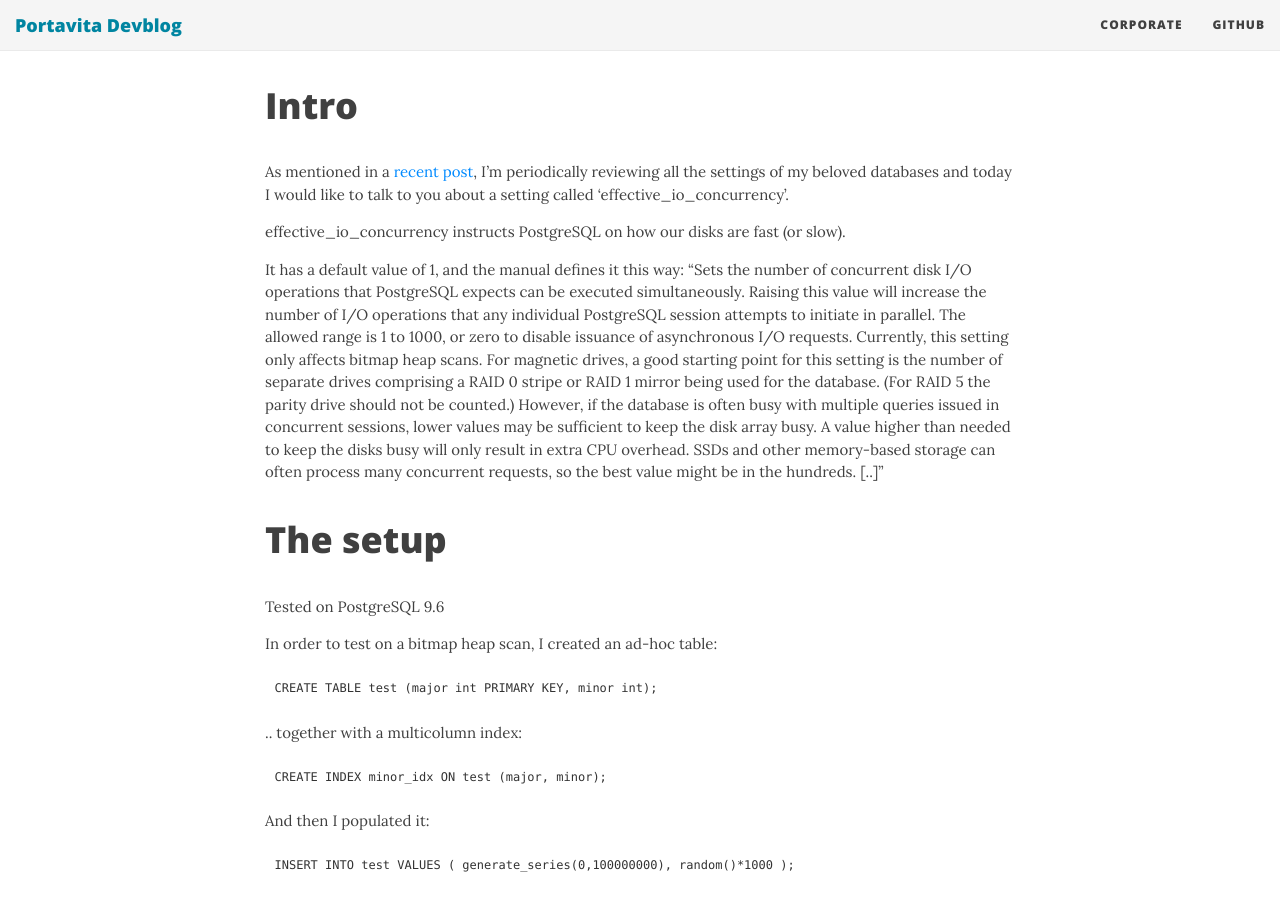
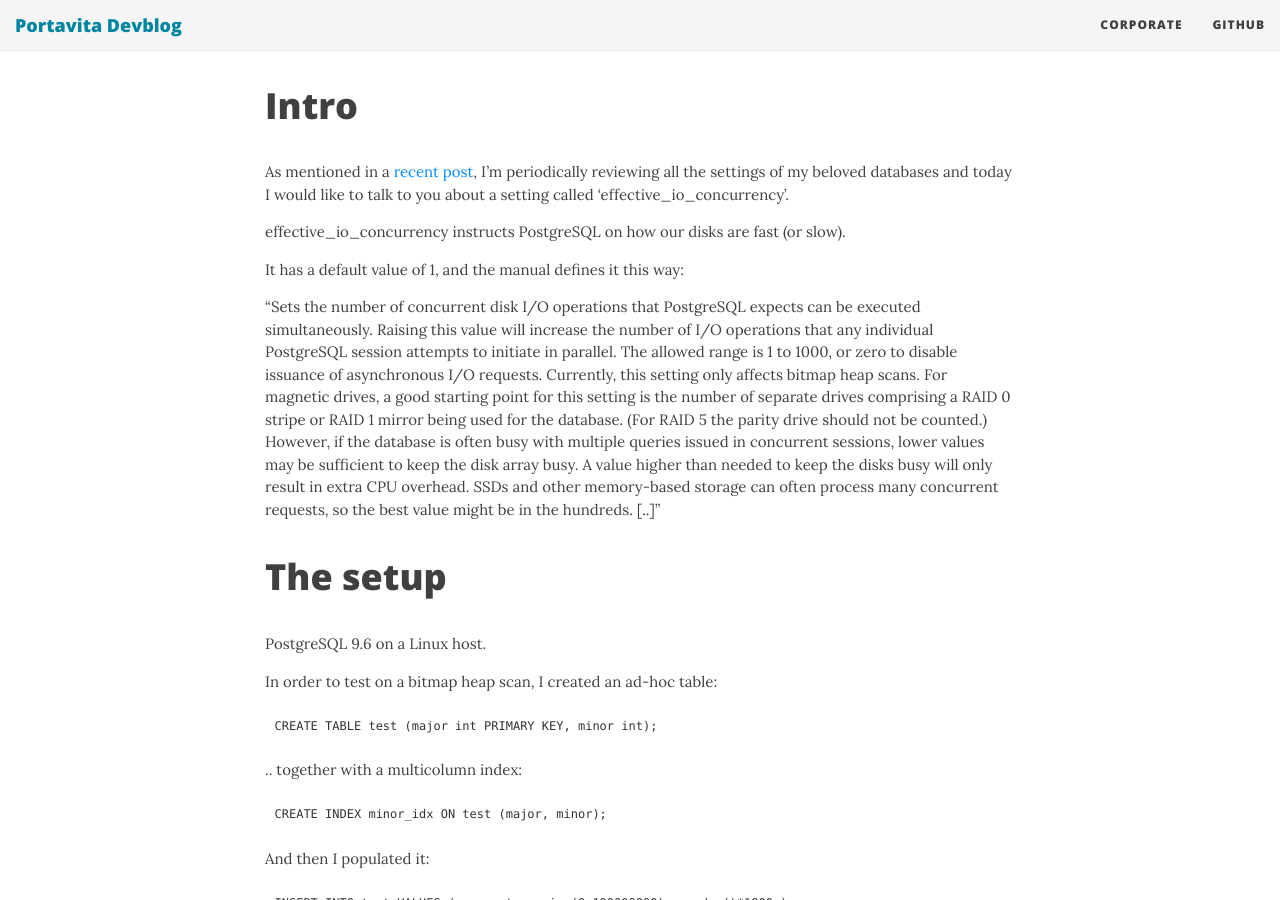
Before and after one commit to Portavita/portavita.github.io, a Jekyll site: the page built from _posts/2019-07-19-PostgreSQL_effective_io_concurrency_benchmarked.markdown, in a window 1280 px wide and 900 px high, scrolled down 338 px. Built offline with Jekyll 4.4.1, drawn with Linux system fonts in a browser that asks for light colours; nearby versions of some CDN libraries.

Commit message:
Update 2019-07-19-PostgreSQL_effective_io_concurrency_benchmarked.markdown

````diff
--- a/_posts/2019-07-19-PostgreSQL_effective_io_concurrency_benchmarked.markdown
+++ b/_posts/2019-07-19-PostgreSQL_effective_io_concurrency_benchmarked.markdown
@@ -14,6 +14,8 @@ As mentioned in a [recent post][recent post], I'm periodically reviewing all the
 effective_io_concurrency instructs PostgreSQL on how our disks are fast (or slow).
 
 It has a default value of 1, and the manual defines it this way:
+
+
 "Sets the number of concurrent disk I/O operations that PostgreSQL expects can be executed simultaneously.
 Raising this value will increase the number of I/O operations that any individual PostgreSQL session attempts to initiate in parallel.
 The allowed range is 1 to 1000, or zero to disable issuance of asynchronous I/O requests. Currently, this setting only affects bitmap heap scans.
@@ -26,7 +28,7 @@ SSDs and other memory-based storage can often process many concurrent requests,
 
 # The setup
 
-Tested on PostgreSQL 9.6
+PostgreSQL 9.6 on a Linux host.
 
 In order to test on a bitmap heap scan, I created an ad-hoc table:
 ```
````
